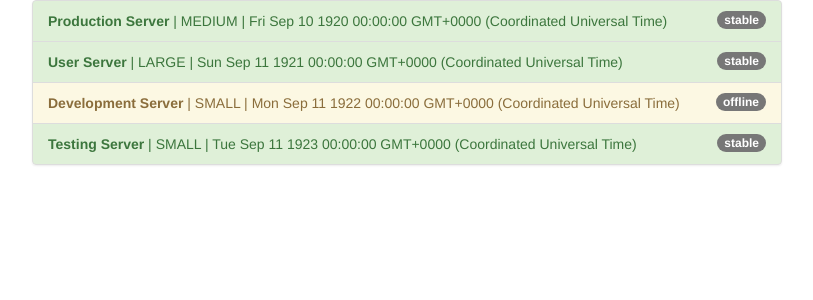
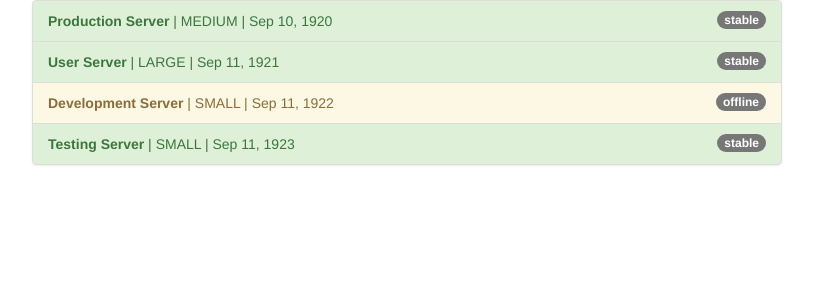
Before and after one commit to rajckamariya/Angular-Pipe, an Angular app: page / in a window 1280 px wide. Shown: the top 300 px of the page, without its empty margins (233-1046 px from the left). Built offline with nearby package versions, Linux system fonts and the light colour scheme.

Commit message:
1 file modified

```diff
--- a/src/app/app.component.html
+++ b/src/app/app.component.html
@@ -5,7 +5,7 @@
         <li class="list-group-item" [ngClass]="getStatusClasses(server)" *ngFor="let server of servers;">
           <span class="badge">{{server.status}}</span>
           <strong>{{server.name}}</strong> |
-          {{server.instanceType | uppercase}} | {{server.started}}
+          {{server.instanceType | uppercase}} | {{server.started | date}}
         </li>
       </ul>
     </div>
```
